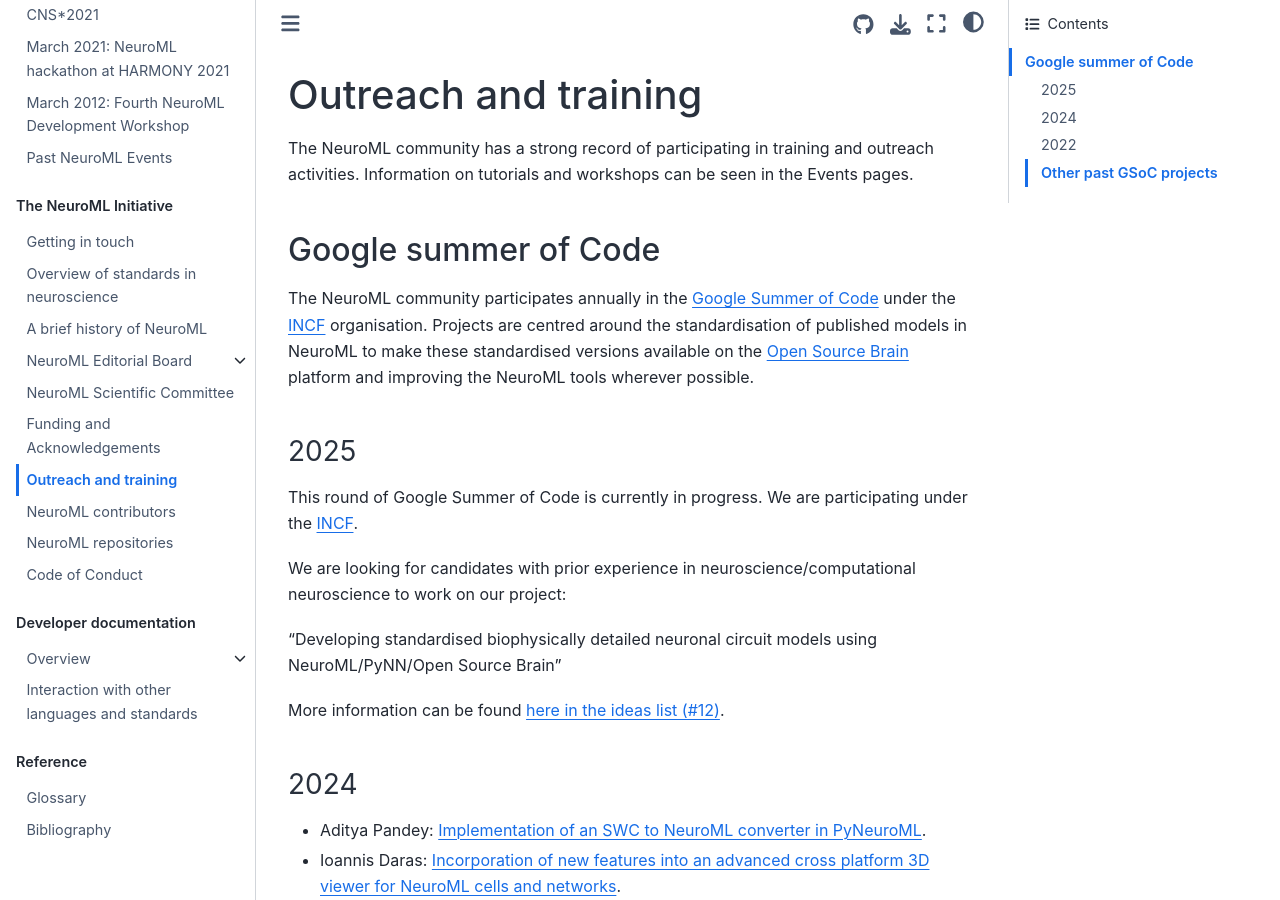
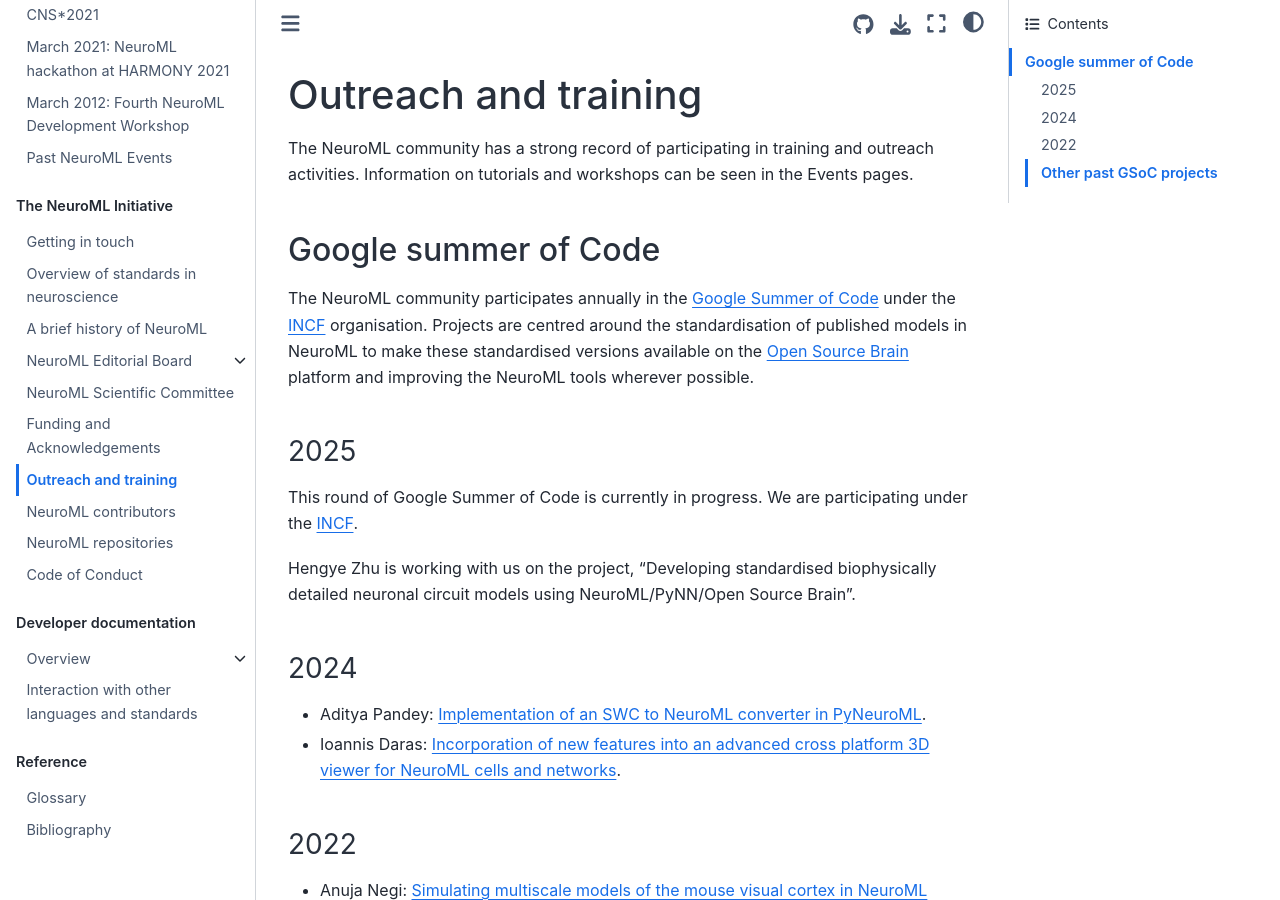
Before and after one commit to NeuroML/Documentation, a Jupyter Book: the page built from source/NeuroMLOrg/OutreachTraining.md, in a window 1280 px wide and 900 px high. Built offline with Jupyter Book 1.0.4 settings and Sphinx 7.4.7 and the Sphinx Book theme 1.1.4, drawn with Linux system fonts in a browser that asks for light colours; pages that are not in the unit, such as notebooks, are missing from menus.

Commit message:
chore: update GSoC page for 2025

```diff
--- a/source/NeuroMLOrg/OutreachTraining.md
+++ b/source/NeuroMLOrg/OutreachTraining.md
@@ -17,11 +17,8 @@ Projects are centred around the standardisation of published models in NeuroML t
 This round of Google Summer of Code is currently in progress.
 We are participating under the [INCF](https://incf.org/blog/call-project-ideas-and-mentors-gsoc-2025).
 
-We are looking for candidates with prior experience in neuroscience/computational neuroscience to work on our project:
+Hengye Zhu is working with us on the project, "Developing standardised biophysically detailed neuronal circuit models using NeuroML/PyNN/Open Source Brain".
 
-"Developing standardised biophysically detailed neuronal circuit models using NeuroML/PyNN/Open Source Brain"
-
-More information can be found [here in the ideas list (#12)](https://docs.google.com/document/d/1T7U4nYFbVbZuIUw_2bB89YASj-ra26hRNtG2a20Gjlw/edit?usp=sharing).
 
 (neuromlorg:outreachtraining:gsoc:2024)=
 ### 2024
```
